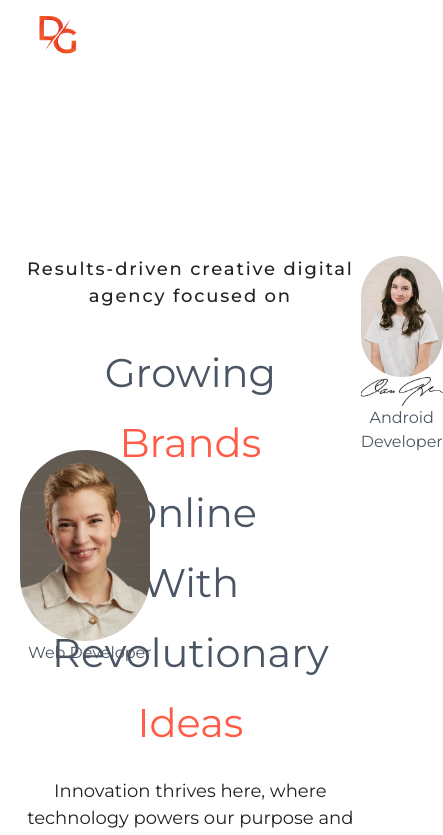
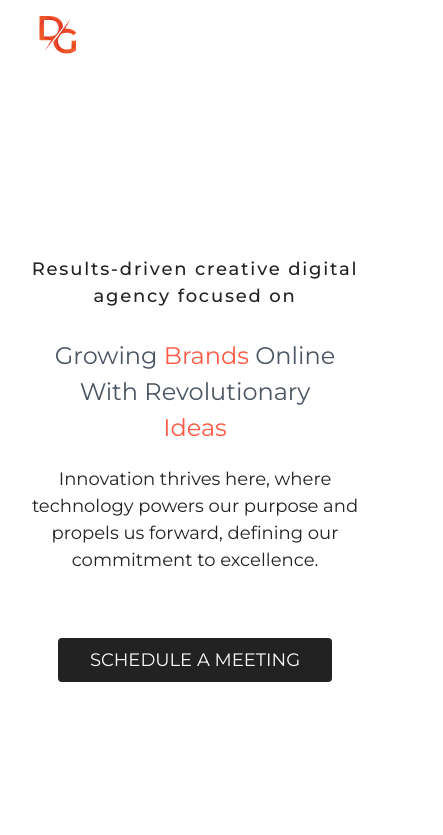
Before and after one commit to Rai0088o/diginxy, a Next.js app: page / in a window 390 px wide. Shown: the top 835 px of the page, 443 px wide, since content can reach past the window. Built offline with nearby package versions, Linux system fonts and the light colour scheme.

Commit message:
add banner and footer

```diff
--- a/components/common/footer.tsx
+++ b/components/common/footer.tsx
@@ -25,7 +25,9 @@ export default function Footer() {
       >
         <div className=" px-5 py-10 mx-10 flex md:items-center lg:items-start md:flex-row md:flex-nowrap flex-wrap flex-col">
           <div className=" flex-shrink-0 md:mx-0 mx-auto text-center md:text-left">
-            <Image src={digincylogo} alt="digincy" width={70} height={70} />
+            <div className="flex justify-center md:justify-start ">
+              <Image src={digincylogo} alt="digincy" width={70} height={70} />
+            </div>
             <p className="mt-2 font-semibold text-sm text-[#000000] mb-4">
               Office-Address:
             </p>
@@ -40,7 +42,7 @@ export default function Footer() {
               Contact Us: (512) 354-4525 <br />
               Support@diginsy.Com{" "}
             </p>
-            <div className="flex">
+            <div className="flex justify-center md:mt-10 -mb-8">
               <div className="bg-[#FF5B46] m-2 border-xl p-1 rounded-md">
                 <Image src={fb} alt="facebook" />
               </div>
--- a/components/sections/brands.tsx
+++ b/components/sections/brands.tsx
@@ -14,7 +14,7 @@ export default function Brand() {
             <h2 className="font-regular text-[18px] text-[#222222] tracking-widest font-medium title-font mb-1">
               Results-driven creative digital agency focused on
             </h2>
-            <h1 className="font-regular text-[40px] md:text-[70px] mt-6  container mx-auto leading-[70px]">
+            <h1 className="font-regular text-[24px] md:text-[70px] mt-6  container mx-auto md:leading-[70px]">
               Growing <span className="text-[#FF5B46]">Brands</span> Online
               <br /> With Revolutionary{" "}
               <span className="text-[#FF5B46]">Ideas</span>
@@ -25,13 +25,13 @@ export default function Brand() {
               propels us forward, defining our commitment to excellence.
             </p>
           </div>
-          <div className="flex flex-col items-center text-center">
+          <div className=" flex-col items-center text-center hidden md:block">
             <Image src={android} alt="androiddeveloepr" />
             <Image src={sign} alt="androidsign" />
             <p>Android Developer</p>
           </div>
         </div>
-        <div className="absolute top-[450px]">
+        <div className="absolute top-[450px] hidden md:block">
           <Image src={web} alt="web" />
           <p className="ml-2">Web Developer</p>
         </div>
@@ -39,11 +39,11 @@ export default function Brand() {
           SCHEDULE A MEETING
         </button>
       </div>
-      <div className="absolute right-[525px] top-[600px]">
-        <div className="relative">
+      <div className="absolute right-[525px] top-[600px] hidden md:block">
+        <div className="relative hidden md:block">
           <Image src={vector} alt="vecterbg" />
         </div>
-        <Image src={ui} alt="ui" className="absolute -bottom-24 right-12" />
+        <Image src={ui} alt="ui" className="absolute -bottom-24 right-12 hidden md:block" />
         <p className="absolute -bottom-36 right-12 text-center">
           UI/UX Designer
         </p>
```
